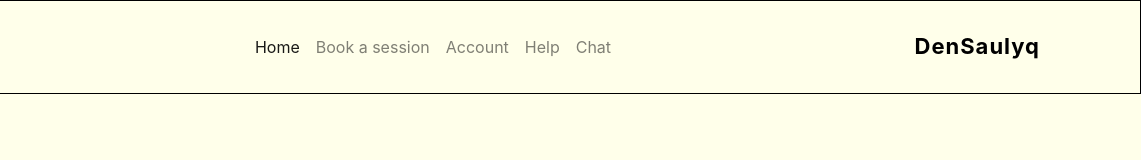
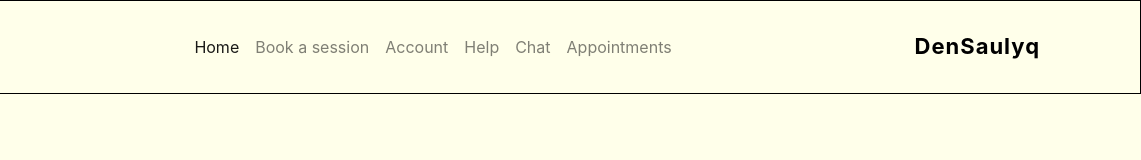
Before and after one commit to OperatorHiKE/DenSaulyq_new, a website: page html/new_header.html in a window 1280 px wide. Shown: the full height of the page, 139-1280 px from the left. Drawn offline with nearby package versions, Linux system fonts and the light colour scheme; files that its build step writes are made by us from their sources.

Commit message:
chat and panel

```diff
--- a/html/index.ejs
+++ b/html/index.ejs
@@ -52,7 +52,6 @@
   <body>
 
 <%- include('new_header.html') %>
-
 
 
 <div id="headerwrap">
--- a/html/new_header.html
+++ b/html/new_header.html
@@ -52,6 +52,9 @@
                     <li class="nav-item">
                         <a class="nav-link" href="chat">Chat</a>
                     </li>
+                    <li class="nav-item">
+                        <a class="nav-link" href="appointmentPanel">Appointments</a>
+                    </li>
                 </ul>
             </div>
         </nav>
```
